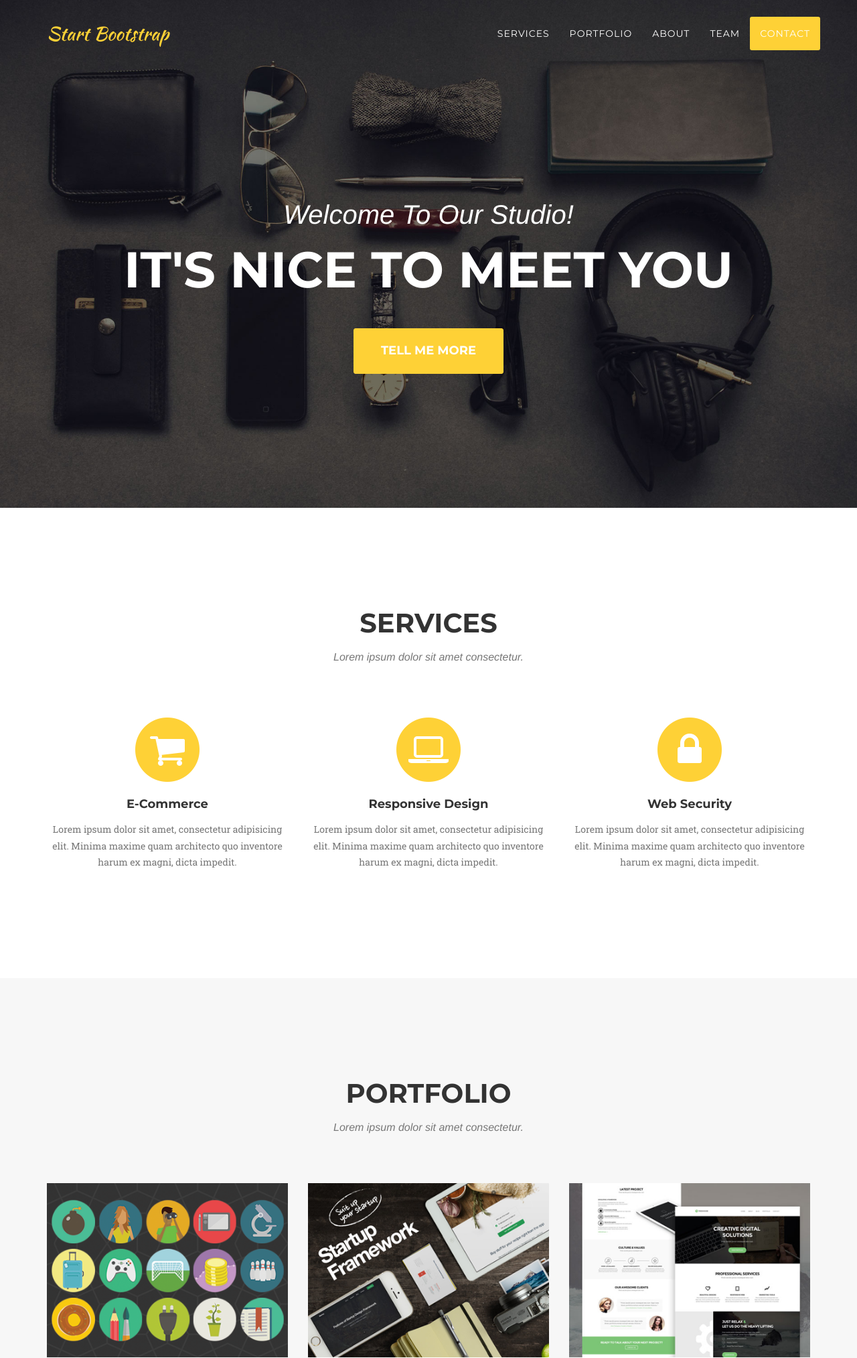
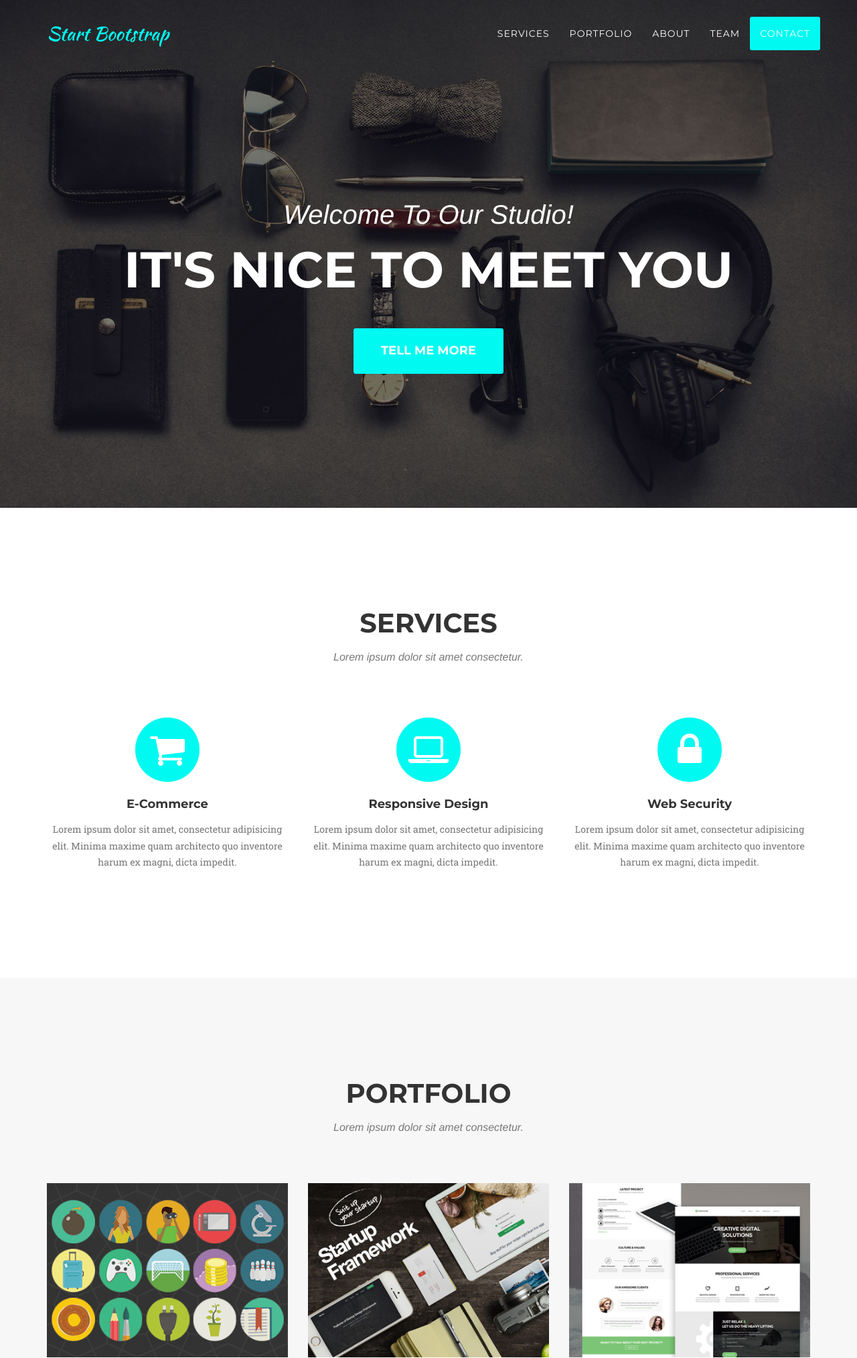
Before and after one commit to 780Farva/semipro-site, a PHP site: page / in a window 1280 px wide. Shown: the top 2027 px of the page at 67% size. Run offline with PHP 8.4, Linux system fonts and the light colour scheme; style sheets or scripts are compiled from the project's sources; some libraries are stand-ins or nearby versions; some web fonts are replaced.

Commit message:
Changing the colours of the css

```diff
--- a/less/variables.less
+++ b/less/variables.less
@@ -1,6 +1,6 @@
 // Variables
 
-@brand-primary: #fed136;
+@brand-primary: #00faf2;
 @brand-danger: #e74c3c;
 @gray-darkest: #222;
 @gray: #777;
```
